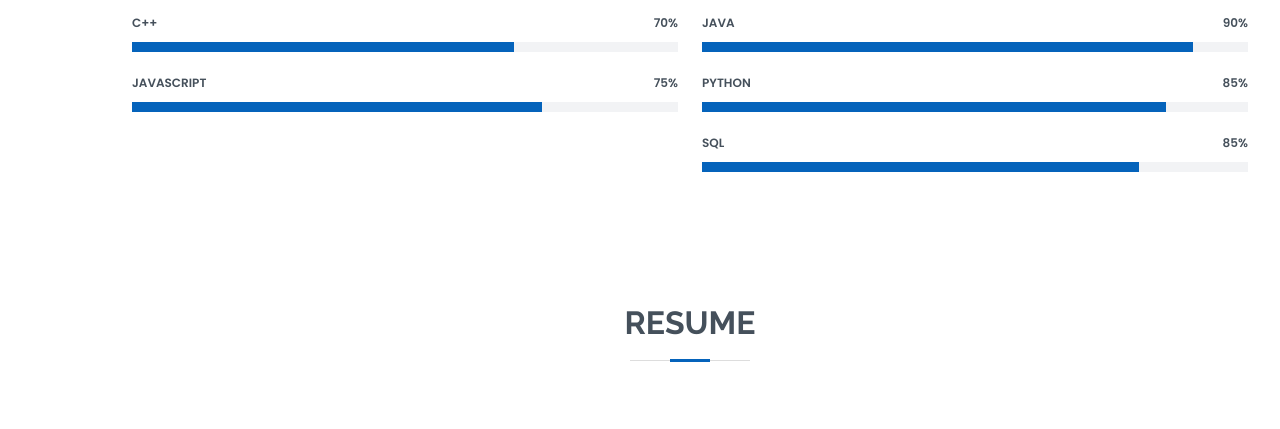
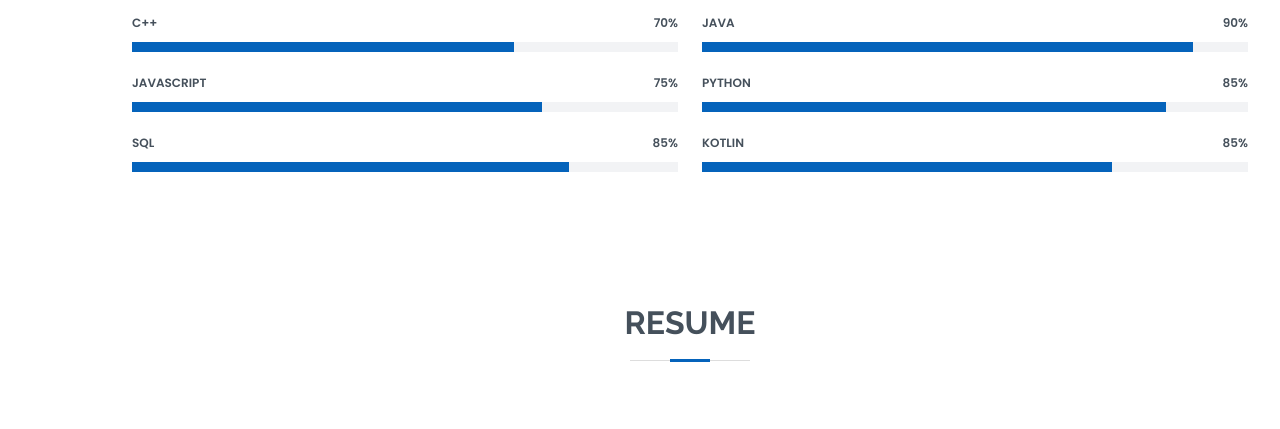
Before and after one commit to Raj-Shukla-2002/rajshukla, a plain HTML site: page index.html in a window 1280 px wide. Shown: the part 1560-1989 px from the top of the page. Drawn offline with nearby package versions, Linux system fonts and the light colour scheme.

Commit message:
Update index.html

```diff
--- a/index.html
+++ b/index.html
@@ -137,6 +137,13 @@
               </div>
             </div>
 
+            <div class="progress">
+              <span class="skill">SQL <i class="val">85%</i></span>
+              <div class="progress-bar-wrap">
+                <div class="progress-bar" role="progressbar" aria-valuenow="80" aria-valuemin="0" aria-valuemax="100"></div>
+              </div>
+            </div>
+
           </div>
 
           <div class="col-lg-6">
@@ -163,9 +170,9 @@
             </div>
 
             <div class="progress">
-              <span class="skill">SQL <i class="val">85%</i></span>
+              <span class="skill">Kotlin <i class="val">85%</i></span>
               <div class="progress-bar-wrap">
-                <div class="progress-bar" role="progressbar" aria-valuenow="80" aria-valuemin="0" aria-valuemax="100"></div>
+                <div class="progress-bar" role="progressbar" aria-valuenow="75" aria-valuemin="0" aria-valuemax="100"></div>
               </div>
             </div>
 
```
